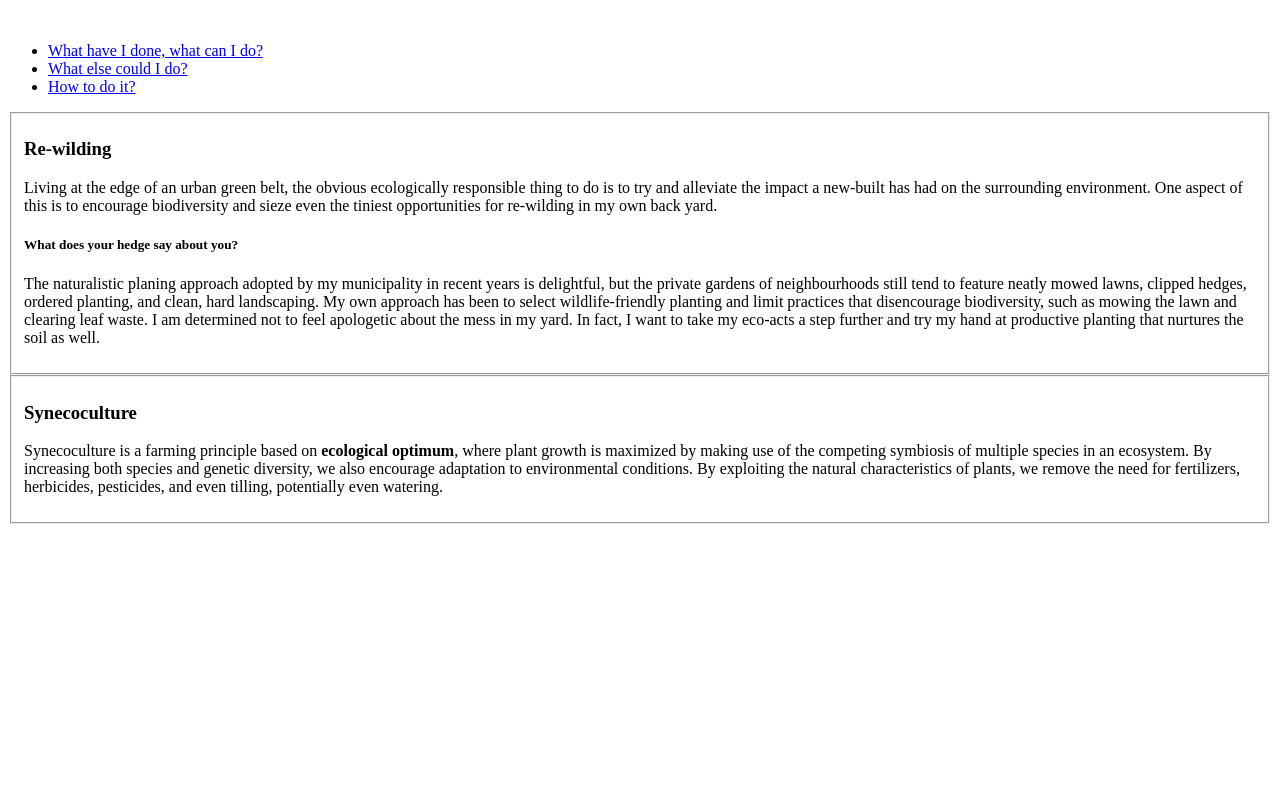
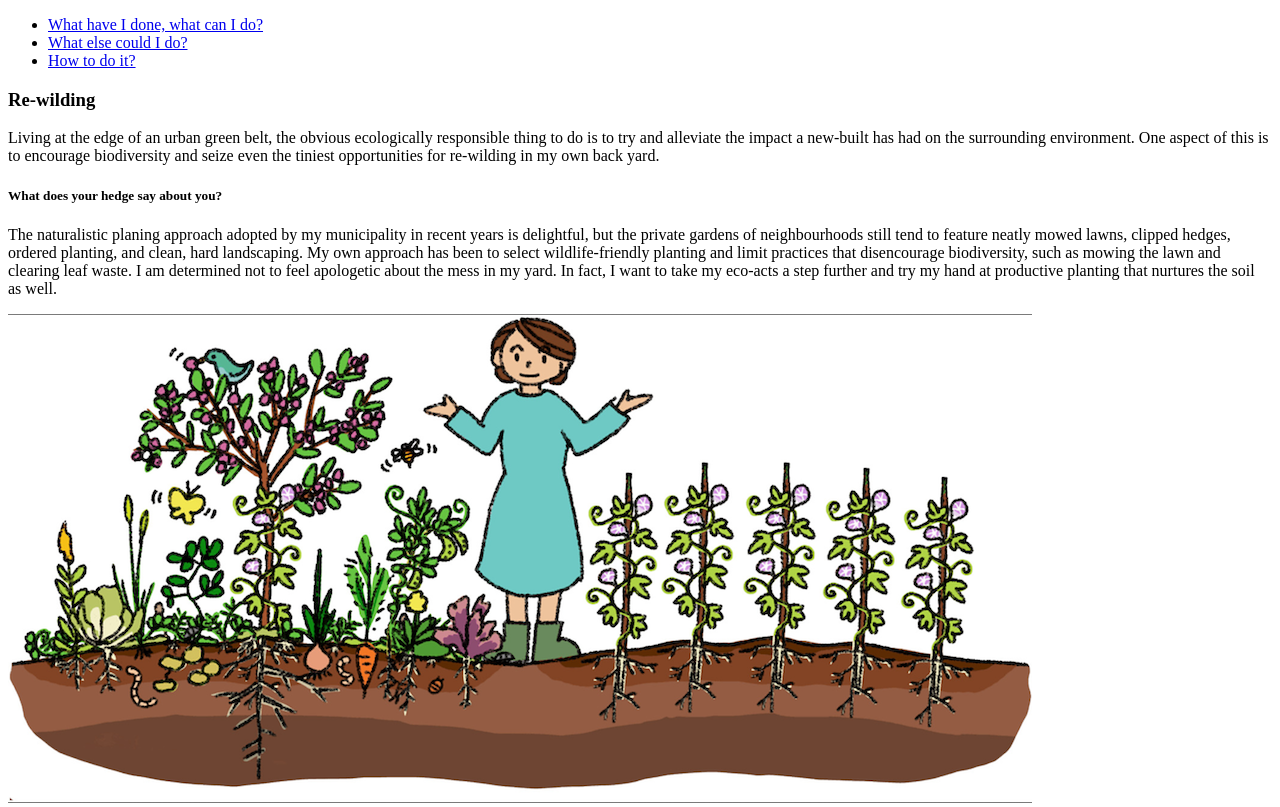
Before and after one commit to ursi-zz/web_project1, a plain HTML site: page page2.html in a window 1280 px wide. Shown: the top 807 px of the page. Drawn offline with Linux system fonts and the light colour scheme.

Commit message:
editing pages
adding image p.2, text edits

```diff
--- a/page2.html
+++ b/page2.html
@@ -5,30 +5,30 @@
 	<title>Webdev Project 1 p2 syneco culture</title>
 </head>
 <body>
-<img href="something on synecoculture">
+
 <ul>
   <li><a href="index.html">What have I done, what can I do?</a></li>
   <li><a href="page2.html">What else could I do?</a></li>
   <li><a href="page3.html">How to do it?</a></li>
 </ul>
 
-<fieldset>
+
   <h3>Re-wilding</h3>
 <div>
-  <p>Living at the edge of an urban green belt, the obvious ecologically responsible thing to do is to try and alleviate the impact a new-built has had on the surrounding environment. One aspect of this is to encourage biodiversity and sieze even the tiniest opportunities for re-wilding in my own back yard.</p>
+  <p>Living at the edge of an urban green belt, the obvious ecologically responsible thing to do is to try and alleviate the impact a new-built has had on the surrounding environment. One aspect of this is to encourage biodiversity and seize even the tiniest opportunities for re-wilding in my own back yard.</p>
 </div>
 <div>
   <h5>What does your hedge say about you?</h5>
   <p>The naturalistic planing approach adopted by my municipality in recent years is delightful, but the private gardens of neighbourhoods still tend to feature neatly mowed lawns, clipped hedges, ordered planting, and clean, hard landscaping. My own approach has been to select wildlife-friendly planting and limit practices that disencourage biodiversity, such as mowing the lawn and clearing leaf waste. I am determined not to feel apologetic about the mess in my yard. In fact, I want to take my eco-acts a step further and try my hand at productive planting that nurtures the soil as well.</p>
-</fieldset>
 </div>
-<div>
-<fieldset>
+
+<img src="images/Fukuda.png" alt="synecoculture planting versus conventional planting">
+
   <h3>Synecoculture</h3>
   <p>Synecoculture is a farming principle based on <strong>ecological optimum</strong>, where plant growth is maximized by making use of the competing symbiosis of multiple species in an ecosystem. By increasing both species and genetic diversity, we also encourage adaptation to environmental conditions. By exploiting the natural characteristics of plants, we remove the need for fertilizers, herbicides, pesticides, and even tilling, potentially even watering.</p>
-</div>
-</fieldset>
 
+<iframe width="320" height="240" src="https://www.youtube.com/watch?v=npg7gO9taZg">
+</iframe>
 
 </body>
 </html>
```
Also changed, not shown: images/Fukuda.png (added).
